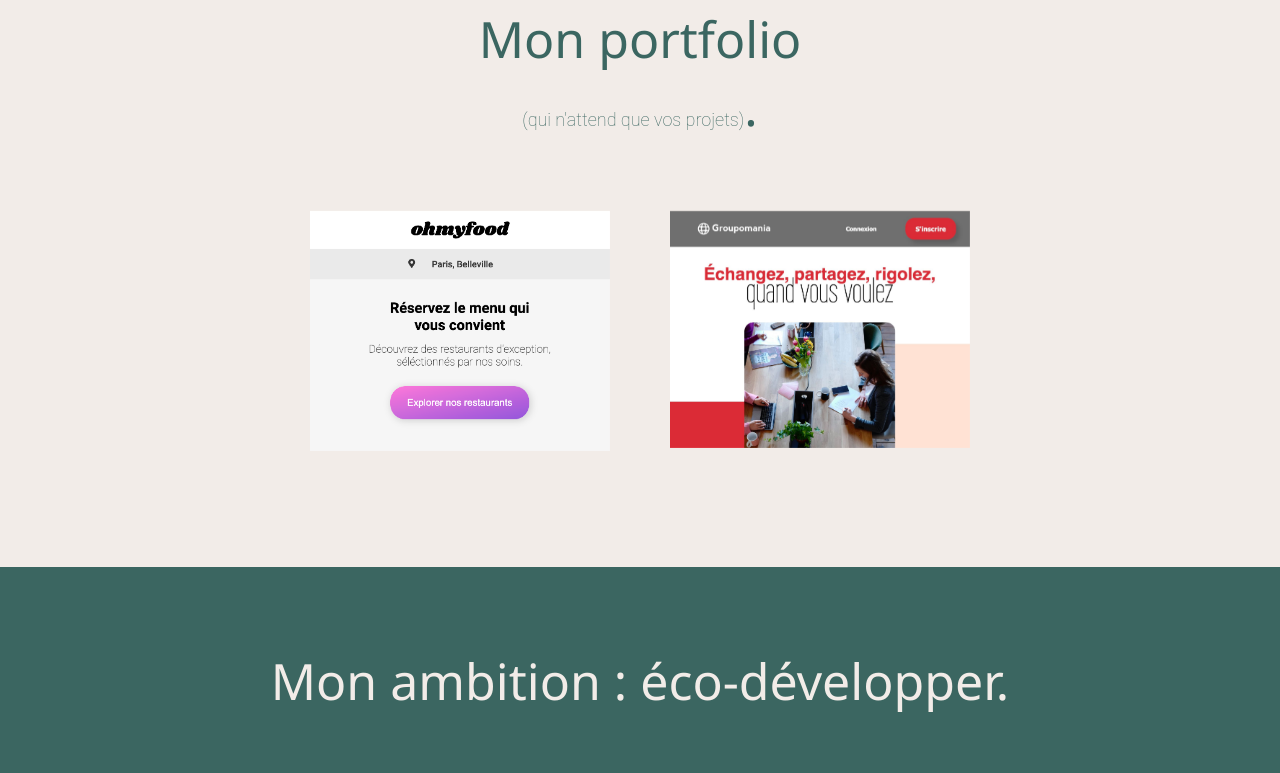
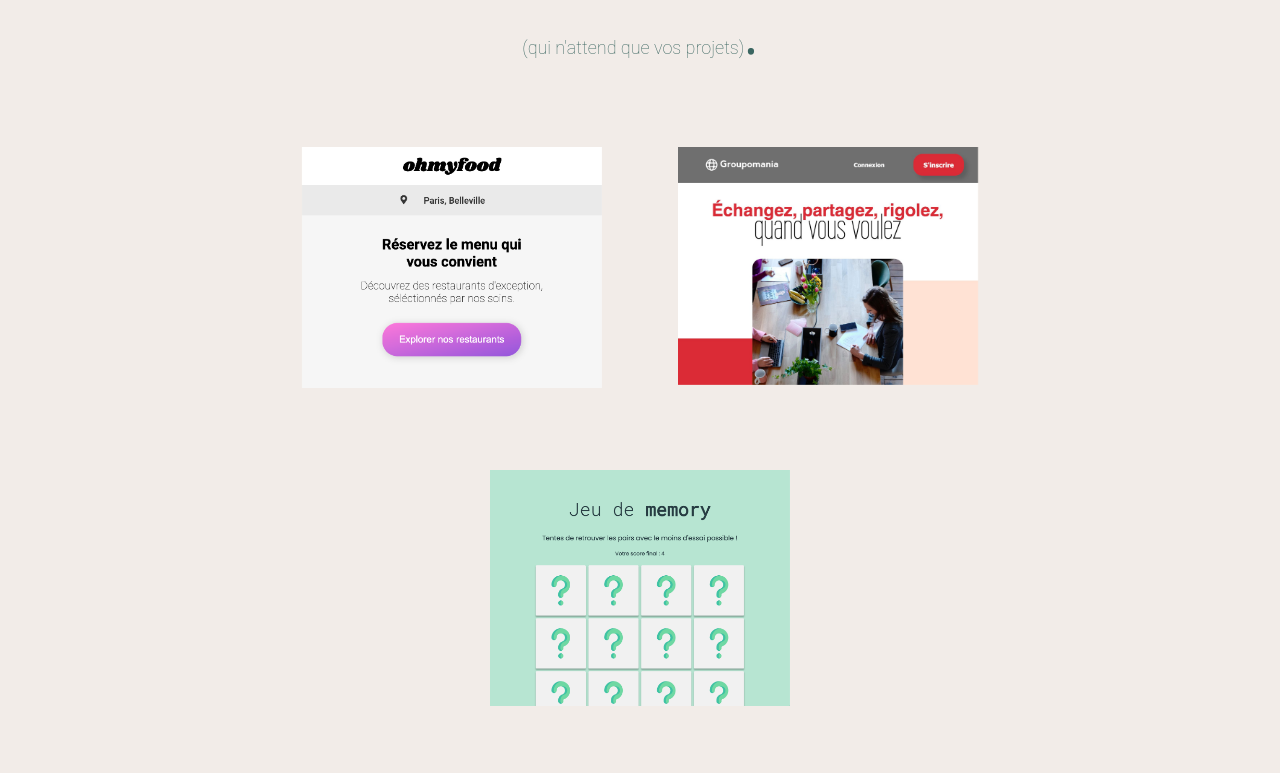
Before and after one commit to JuPrvnt/site-perso-frontend, a React (Create React App) app: page / in a window 1280 px wide. Shown: the part 2647-3420 px from the top of the page. Built offline with nearby package versions, Linux system fonts and the light colour scheme; a web font is replaced by a local one.

Commit message:
ajout du jeu de memory au portfolio

```diff
--- a/src/sections/Portfolio/Portfolio.jsx
+++ b/src/sections/Portfolio/Portfolio.jsx
@@ -4,6 +4,7 @@
 
 import ohmyfood from "../../assets/ohmyfood.png";
 import groupomania from "../../assets/groupomania.png";
+import memory from "../../assets/memory.png";
 import "./Portfolio.scss";
 
 const Portfolio = () => {
@@ -35,7 +36,7 @@
                     rel="noreferrer"
                   >
                     <h4>Réalisé avec HTML / CSS / SASS</h4>
-                    <p>
+                    <p className="portfolio-text-cards">
                       Intégration de maquettes. <br />
                       Mise en place d'animations.{" "}
                     </p>
@@ -56,7 +57,29 @@
                     rel="noreferrer"
                   >
                     <h4>Réalisé avec React.js / Node.js / PostgreSQL.</h4>
-                    <p>Création d’un réseau social d'entreprise.</p>
+                    <p className="portfolio-text-cards">
+                      Création d’un réseau social d'entreprise.
+                    </p>
+                  </a>
+                </div>
+              </div>
+            </div>
+          </div>
+          <div className="wrapper">
+            <div className="single-card">
+              <img className="front" src={memory} alt="jeu memory"></img>
+              <div className="back">
+                <div className="content">
+                  <a
+                    className="portfolio-links"
+                    href="https://juprvnt.github.io/jeu-memory-eco/"
+                    target="_blank"
+                    rel="noreferrer"
+                  >
+                    <h4>Réalisé avec JavaScript.</h4>
+                    <p className="portfolio-text-cards">
+                      Création d’un jeu de cartes mémory.
+                    </p>
                   </a>
                 </div>
               </div>
--- a/src/sections/Portfolio/Portfolio.scss
+++ b/src/sections/Portfolio/Portfolio.scss
@@ -20,6 +20,7 @@
   display: flex;
   flex-direction: row;
   justify-content: center;
+  flex-wrap: wrap;
 }
 
 .wrapper,
@@ -78,6 +79,14 @@
   color: #f2ece8;
 }
 
+h4 {
+  font-size: 0.8em;
+}
+
+.portfolio-text-cards {
+  font-size: 0.6em;
+}
+
 .portfolio-links {
   text-decoration: none;
   display: flex;
@@ -85,10 +94,3 @@
   width: 100%;
   color: #f2ece8;
 }
-
-@media screen and (max-width: 900px) {
-  .portfolio-content {
-    flex-wrap: wrap;
-    justify-content: center;
-  }
-}
```
Also changed, not shown: src/assets/memory.png (added).
